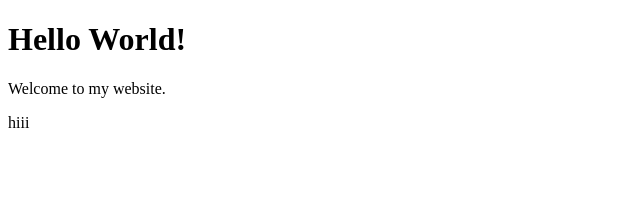
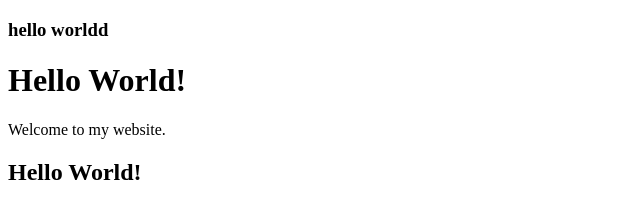
Before and after one commit to hhavish266-pixel/devops-havish, a plain HTML site: page index.html in a window 1280 px wide. Shown: the whole page, without its empty margins (0-640 px from the left). Drawn offline with Linux system fonts and the light colour scheme.

Commit message:
Update README

```diff
--- a/index.html
+++ b/index.html
@@ -4,9 +4,9 @@
     <title>My Website</title>
 </head>
 <body>
-
+    <h3>hello worldd</h3>
     <h1>Hello World!</h1>
     <p>Welcome to my website.</p>
-<p>hiii</p>
+    <h2>Hello World!</h2>
 </body>
 </html>
```
Also changed, not shown: 1 other file.
